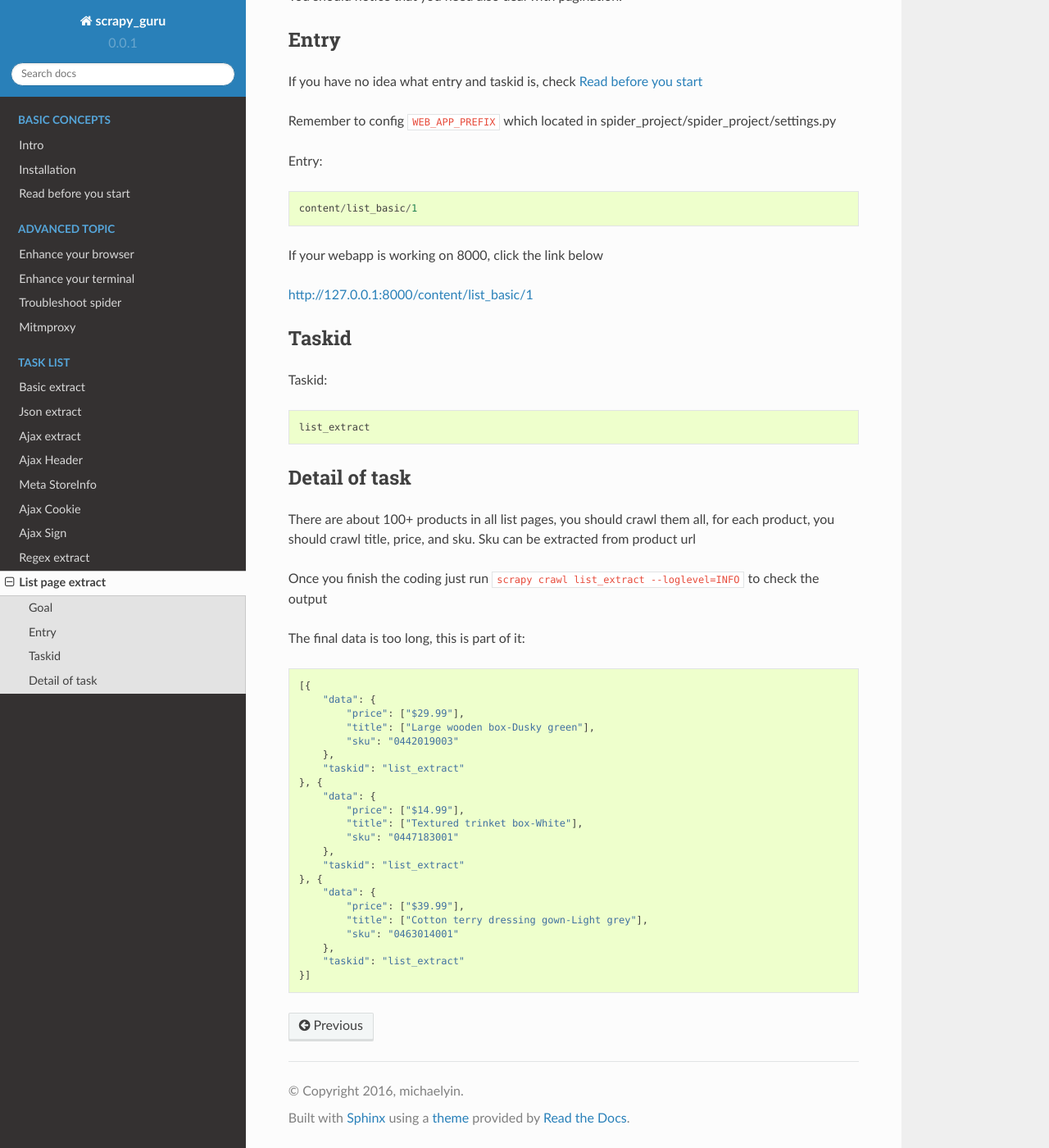
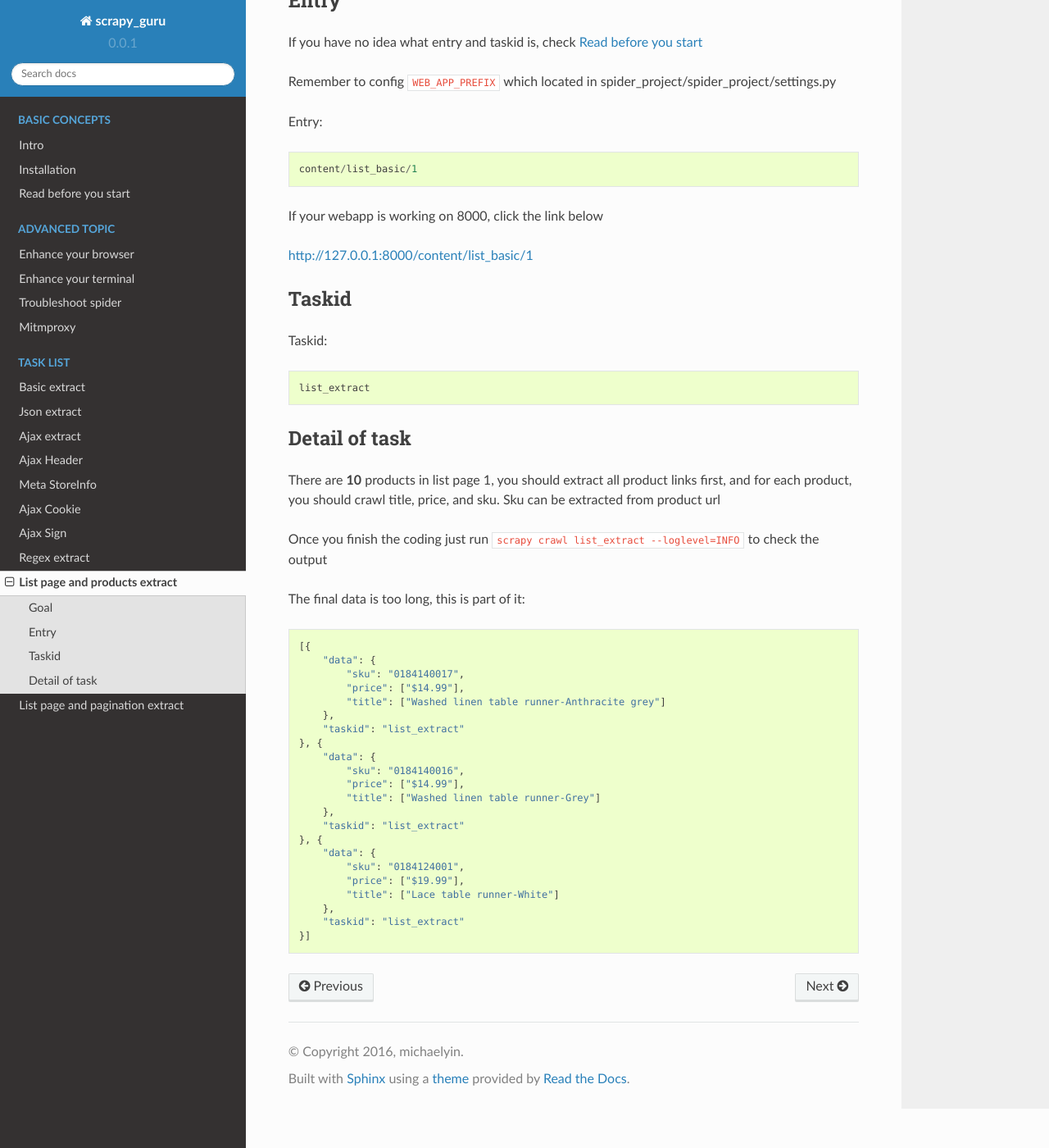
Before and after one commit to michael-yin/scrapy_guru, a Sphinx documentation site: the page built from docs/source/tasks/list_extract.rst, in a window 1280 px wide and 1400 px high, scrolled down 304 px. Shown: the whole window at 82% size. Built offline with Sphinx 7.4.7 and the Read the Docs theme 2.0.0, drawn with Linux system fonts in a browser that asks for light colours; some of the changed text lies outside the part shown.

Commit message:
add new task

```diff
--- a/docs/source/index.rst
+++ b/docs/source/index.rst
@@ -73,6 +73,7 @@ Task List
     tasks/ajax_sign
     tasks/regex_extract
     tasks/list_extract
+    tasks/list_extract_pagination
 
 :doc:`tasks/basic_extract`
     Understand the spider workflow and basic xpath syntax.
@@ -99,4 +100,7 @@ Task List
     Learn to use regex expression to extract info.
 
 :doc:`tasks/list_extract`
-    Learn to extract info from index page and handle pagination.
+    Learn to extract products from list pages.
+
+:doc:`tasks/list_extract_pagination`
+    Learn to extract info from list page and handle pagination.
--- a/docs/source/tasks/list_extract.rst
+++ b/docs/source/tasks/list_extract.rst
@@ -1,14 +1,14 @@
-==================
-List page extract
-==================
+.. _task_list_extract:
+
+===================================
+List page and products extract
+===================================
 
 ------------------
 Goal
 ------------------
 
 In most cases, your spider should start from a list index page and crawl all the product links in the page, so in this task you will learn how to write spider to work in this case.
-
-You should notice that you need also deal with pagination.
 
 ------------------
 Entry
@@ -38,7 +38,7 @@ Taskid::
 Detail of task
 ------------------
 
-There are about 100+ products in all list pages, you should crawl them all, for each product, you should crawl title, price, and sku. Sku can be extracted from product url
+There are **10** products in list page 1, you should extract all product links first, and for each product, you should crawl title, price, and sku. Sku can be extracted from product url
 
 Once you finish the coding just run ``scrapy crawl list_extract --loglevel=INFO`` to check the output
 
@@ -46,23 +46,23 @@ The final data is too long, this is part of it::
 
     [{
         "data": {
-            "price": ["$29.99"],
-            "title": ["Large wooden box-Dusky green"],
-            "sku": "0442019003"
+            "sku": "0184140017",
+            "price": ["$14.99"],
+            "title": ["Washed linen table runner-Anthracite grey"]
         },
         "taskid": "list_extract"
     }, {
         "data": {
+            "sku": "0184140016",
             "price": ["$14.99"],
-            "title": ["Textured trinket box-White"],
-            "sku": "0447183001"
+            "title": ["Washed linen table runner-Grey"]
         },
         "taskid": "list_extract"
     }, {
         "data": {
-            "price": ["$39.99"],
-            "title": ["Cotton terry dressing gown-Light grey"],
-            "sku": "0463014001"
+            "sku": "0184124001",
+            "price": ["$19.99"],
+            "title": ["Lace table runner-White"]
         },
         "taskid": "list_extract"
     }]
```
Also changed, not shown: docs/source/intro.rst (+10 -10 lines), docs/source/tasks/list_extract_pagination.rst (added, +59 -0 lines), readme.rst (+11 -11 lines), readme.zh.rst (+22 -15 lines), 11 other files.
